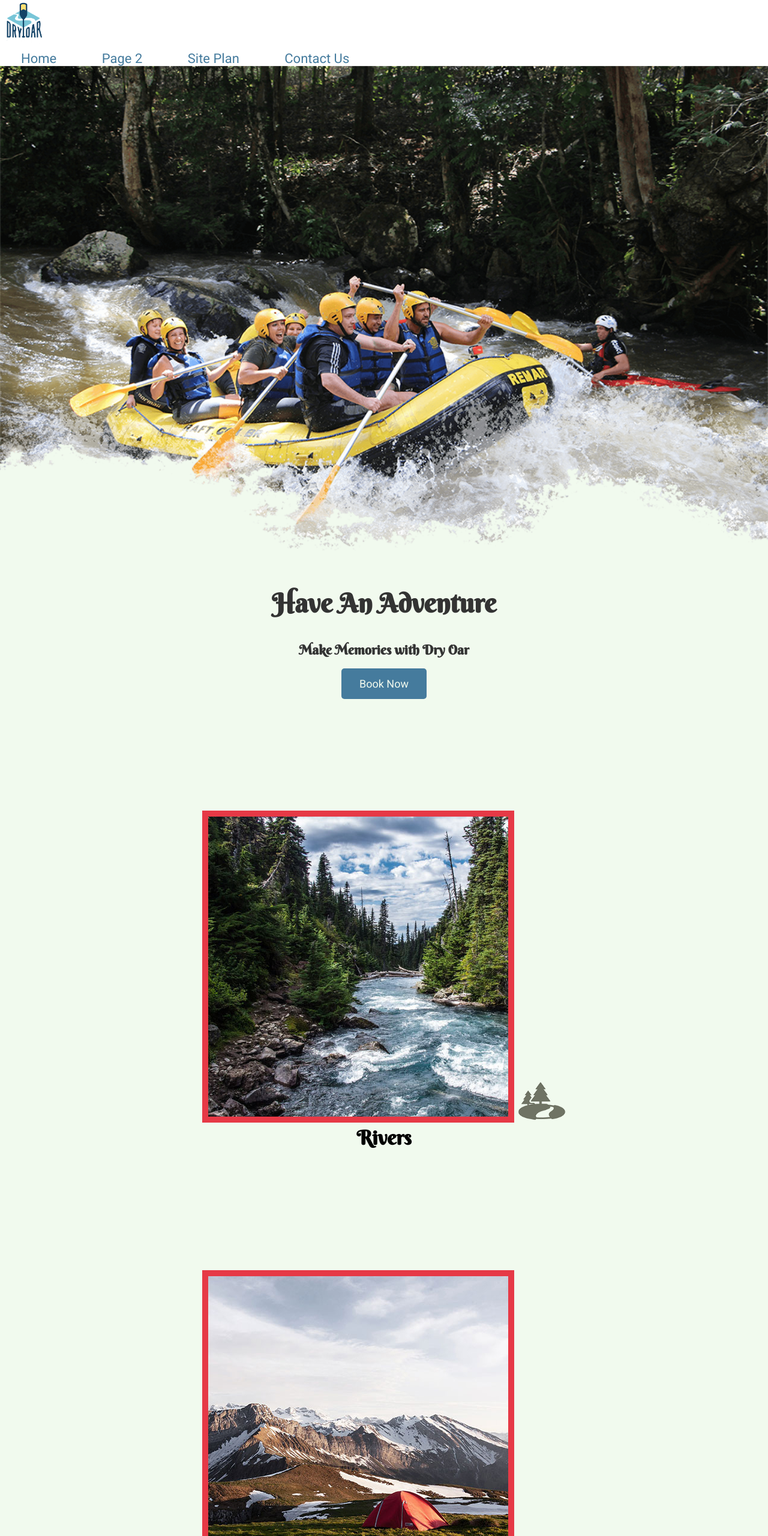
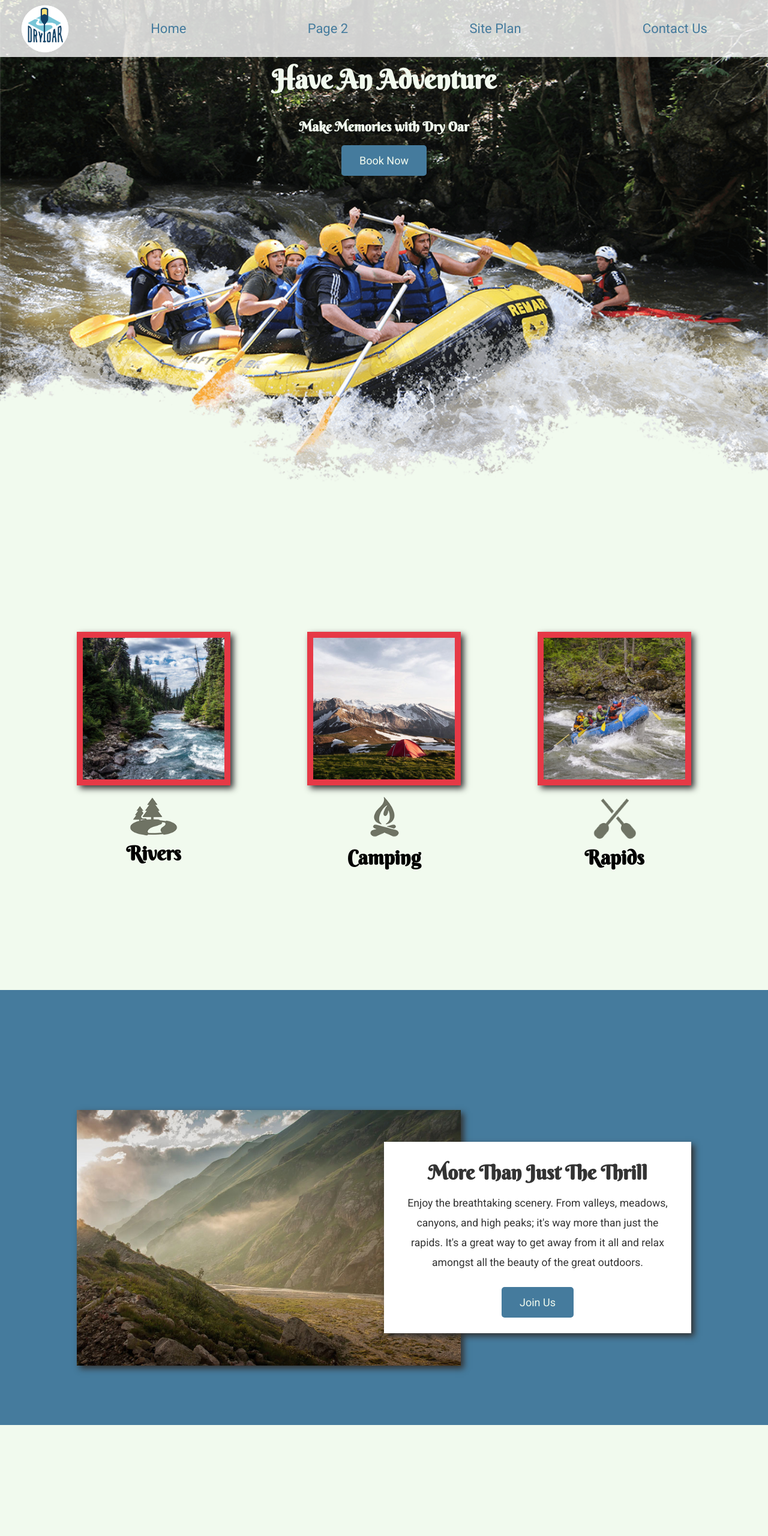
Before and after one commit to odehevans/wdd130, a plain HTML site: page wwr/index.html in a window 1280 px wide. Shown: the top 2560 px of the page at 60% size. Drawn offline with Linux system fonts and the light colour scheme.

Commit message:
Layout home page

```diff
--- a/wwr/styles/style.css
+++ b/wwr/styles/style.css
@@ -18,11 +18,15 @@ h2 {
 
 
 header {
-  background-color: #FFFFFF;
+  background-color: rgba(255, 255, 255, 0.8);
+  display: grid;
+  grid-template-columns: 150px auto;
 }
 
 #logo_link {
   padding-top: 5px;
+  justify-self: center;
+  align-self: center;
 }
 
 .logo, .icon {
@@ -38,6 +42,11 @@ header {
   margin: 0 auto;
 }
 
+nav {
+  display: flex;
+  justify-content: space-around;
+}
+
 
 nav a {
   text-align: center;
@@ -46,42 +55,40 @@ nav a {
   padding: 35px;
 }
 
-main section img {
-  box-sizing: border-box;
-}
-
 nav a:hover{
   background-color: #457B9D;
   color: #FFFFFF;
 }
 
-.rivers-card, .camping-card, .rapids-card, .mountains {
-  margin: 200px 0;
+#hero {
+  display: grid;
+  grid-template-columns: 1fr 3fr 1fr;
+  margin-top: -100px;
 }
 
-.card-img {
-  border: 10px solid #E63946;
+#hero-img {
+  width: 100%;
 }
 
-main section img {
-  box-sizing: border-box;
+#hero-box {
+  grid-column: 1/4;
+  grid-row: 1/3;
+  z-index: -1;
+}
+
+#hero-msg{
+  grid-column: 2/3;
+  grid-row: 1/2;
+  margin-top: 100px;
 }
 
 #hero-msg h1, #hero-msg h4 {
   text-align: center;
+  color: #F1FAEE;
 }
 
 .button-box {
   text-align: center;
-}
-
-main section {
-  text-align: center;
-}
-
-#background {
-  height: 725px;
-  background-color: #457B9D;
 }
 
 .book, .join {
@@ -99,10 +106,82 @@ main section {
   color: #F1FAEE;
 }
 
+.home-title {
+  color: #333333;
+  font-size: 2em;
+  margin-top: 10px;
+}
+h4 {
+  color: #333333;
+}
+
+.home-grid {
+  display: grid;
+  grid-template-columns: repeat(10, 1fr);
+}
+
+main section {
+  text-align: center;
+}
+
+main section img {
+  box-sizing: border-box;
+}
+
+.card-img, .mountains {
+  width: 100%;
+}
+
+.card-img {
+  border: 10px solid #E63946;
+  transition: transform .5s;
+  box-shadow: 5px 5px 10px #333333;
+}
+
+.card-img:hover {
+  opacity: .6;
+  transform: scale(1.1);
+}
+
+.rivers-card, .camping-card, .rapids-card, .mountains {
+  margin: 200px 0;
+}
+
+.rivers-card {
+  grid-column: 2/4;
+  grid-row: 2/3;
+}
+
+.camping-card {
+  grid-column: 5/7;
+  grid-row: 2/3;
+}
+
+.rapids-card {
+  grid-column: 8/10;
+  grid-row: 2/3;
+}
+
+#background {
+  grid-column: 1/11;
+  grid-row: 4/9;
+  height: 725px;
+  background-color: #457B9D;
+}
+
+.mountains {
+  grid-column: 2/7;
+  grid-row: 5/8;
+  box-shadow: 5px 5px 10px #333333;
+}
+
 .msg {
+  grid-column: 6/10;
+  grid-row: 6/7;
   background-color: #FFFFFF;
   line-height: 1.5em;
   padding: 35px;
+  box-shadow: 5px 5px 10px #333333;
 }
 
 .msg h2 {
@@ -115,19 +194,14 @@ main section {
   padding-bottom: 15px;
 }
 
-.home-title {
-  color: #333333;
-  font-size: 2em;
-  margin-top: 10px;
-}
-h4 {
-  color: #333333;
-}
 
 footer {
   background-color: #FFFFFF;
   padding: 25px 50px;
   margin-top: 200px;
+  display: flex;
+  justify-content: space-around;
+  align-items: center;
 }
 
 footer h3 {
@@ -154,6 +228,45 @@ footer .social img {
   padding-top: 15px;
 }
 
-#hero-img {
-  width: 100%;
+
+@media screen and (max-width: 900px) {
+  #hero, .home-grid {
+      display: block;
+      height: auto;
+  }
+  nav, footer {
+      flex-direction: column;
+  }
+  nav a {
+      display: block;
+      padding: 15px;
+  }
+  #hero {
+      margin-top: 0;
+  }
+  #hero-msg {
+      margin-top: 0;
+  }
+  #hero-msg h4 {
+      display: none;
+  }
+  .home-title {
+      font-size: 25px;
+      color: #6f7364;
+  }
+  .rivers-card, .camping-card, .rapids-card {
+      margin: 50px auto;
+      width: 60%;
+  }
+  #background {
+      display: none;
+  }
+  .mountains, .msg {
+      width: 80%;
+      display: block;
+      margin: 0 auto;
+  }
+  footer {
+      margin-top: 25px;
+  }
 }
```
